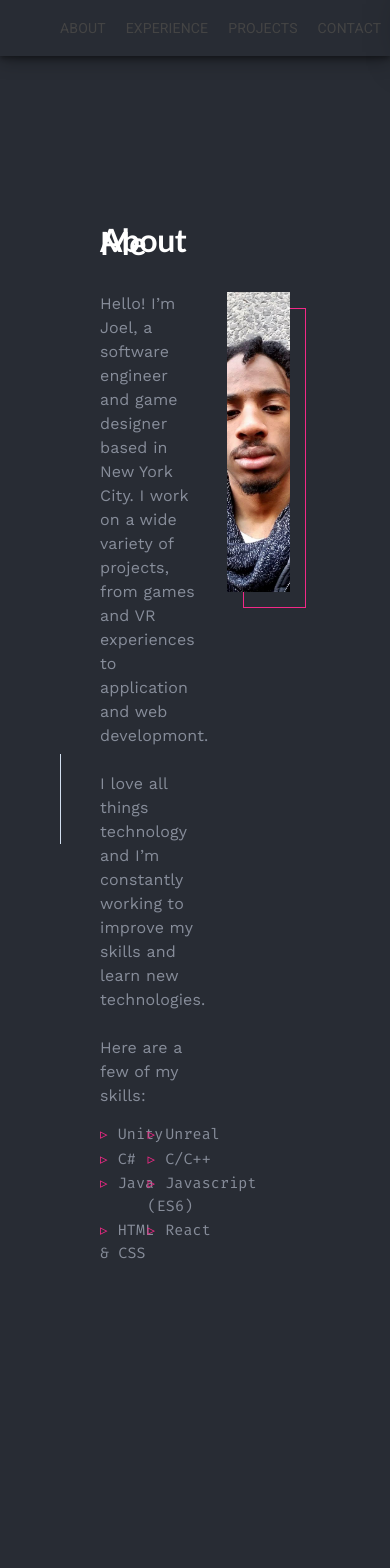
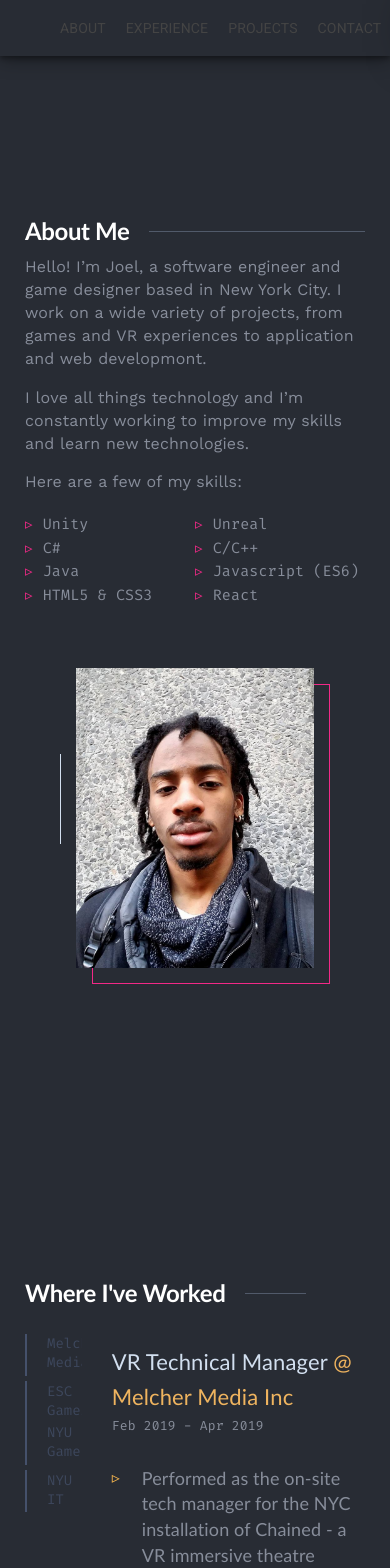
Before and after one commit to Joelforr/v3, a React (Create React App) app: page / in a window 390 px wide. Shown: the top 1568 px of the page. Built offline with nearby package versions, Linux system fonts and the light colour scheme; a web font is replaced by a local one.

Commit message:
Updated "About Section" to be mobile responsive

```diff
--- a/package.json
+++ b/package.json
@@ -5,6 +5,7 @@
   "dependencies": {
     "@material-ui/core": "^4.0.2",
     "classnames": "^2.2.6",
+    "node-sass": "^4.12.0",
     "prop-types": "^15.7.2",
     "react": "^16.8.6",
     "react-dom": "^16.8.6",
--- a/src/About.css
+++ b/src/About.scss
@@ -1,3 +1,40 @@
+.flex-wrapper {
+  justify-content: space-between;
+  align-items: flex-start;
+
+  @media (max-width: 768px) {
+    display: block;
+  }
+
+  @media (min-width: 769px) {
+    display: flex;
+  }
+}
+
+.left-flex {
+  max-width: 480px;
+
+  @media (max-width: 768px) {
+    width: 100%;
+  }
+
+  @media (min-width: 769px) {
+    width: 60%;
+  }
+}
+
+.right-flex {
+  max-width: 480px;
+
+  @media (max-width: 768px) {
+    width: 100%;
+  }
+
+  @media (min-width: 769px) {
+    width: 60%;
+  }
+}
+
 .bio {
   font-family: "Work Sans", "Calibri", -apple-system, "Roboto" !important;
   font-size: 16px !important;
@@ -20,6 +57,15 @@
 .picture-container {
   position: relative;
   max-width: 300px;
+  width: 40%;
+
+  @media (max-width: 480px) {
+    width: 70%;
+  }
+
+  @media (max-width: 768px) {
+    margin: 60px auto 0px;
+  }
 }
 
 .picture-container .im {
--- a/src/App.js
+++ b/src/App.js
@@ -28,10 +28,23 @@ const styles = theme => ({
   },
   toolbar: theme.mixins.toolbar,
   body: {
-    padding: "0 150px",
+    width: "100%",
+    margin: "0 auto",
 
-    "@media (max-width: 62.5em)": {
+    "@media only screen and (max-width: 480px)": {
+      padding: "0 25px"
+    },
+
+    "@media only screen and (min-width: 481px)": {
+      padding: "0 50px"
+    },
+
+    "@media only screen and (min-width: 769px)": {
       padding: "0 100px"
+    },
+
+    "@media only screen and (min-width: 1001px)": {
+      padding: "0 150px"
     }
   },
   footer: {}
--- a/src/Content.css
+++ b/src/Content.scss
@@ -13,14 +13,20 @@
 }
 
 .h3 {
+  position: relative;
+  display: flex;
+  align-items: center;
   font-family: Calibri, "Work Sans", Roboto, " Helvetica ", " Arial ",
     sans-serif;
   font-weight: 600;
   font-size: 32px;
   line-height: 0.1em;
   letter-spacing: -0.01562em;
+  white-space: nowrap;
 
-  display: flex;
+  @media (max-width: 768px) {
+    font-size: 24px;
+  }
 }
 .h3::after {
   content: "";
@@ -31,6 +37,10 @@
 
   background-color: #515a6a;
   line-height: 0.1em;
+
+  @media (max-width: 768px) {
+    width: 100%;
+  }
 }
 
 .h4 {
@@ -61,3 +71,27 @@
   min-height: 70px;
   padding: 15px;
 }
+
+@media (max-width: 480px) {
+  .hide-phone {
+    display: none;
+  }
+}
+
+@media (min-width: 481px), (max-width: 768px) {
+  .hide-small-tablets {
+    display: none;
+  }
+}
+
+@media (min-width: 769px), (max-width: 1000px) {
+  .hide-large-tablets {
+    display: none;
+  }
+}
+
+@media (min-width: 1001) {
+  .hide-desktop {
+    display: none;
+  }
+}
--- a/src/components/projectInfo.js
+++ b/src/components/projectInfo.js
@@ -1,7 +1,7 @@
 import React, { Component } from "react";
 import PropTypes from "prop-types";
 
-import "../Content.css";
+import "../Content.scss";
 import "../projectinfo.css";
 
 import { withStyles } from "@material-ui/core/styles";
--- a/src/containers/About.js
+++ b/src/containers/About.js
@@ -1,8 +1,8 @@
 import React, { Component } from "react";
 import PropTypes from "prop-types";
 
-import "../Content.css";
-import "../About.css";
+import "../Content.scss";
+import "../About.scss";
 
 import { SvgImage } from "../components/svgImg.js";
 
@@ -10,6 +10,8 @@ import { withStyles } from "@material-ui/core/styles";
 
 import Grid from "@material-ui/core/Grid";
 import Typography from "@material-ui/core/Typography";
+import { relative } from "path";
+import { template } from "@babel/core";
 
 const styles = theme => ({});
 
@@ -20,50 +22,42 @@ class About extends Component {
     return (
       <React.Fragment>
         <div id="about" className="section-wrapper-a">
-          <Grid container spacing={2}>
-            <Grid item xs="6">
           <h3 className="h3">About Me</h3>
-            </Grid>
-            <Grid container item xs="12" justify="space-between">
-              <Grid container item xs="6">
-                <Grid item xs="12">
-                  <Typography className="b1 bio">
+          <div className="flex-wrapper">
+            <div className="left-flex">
+              <div className="b1 bio">
+                <p>
                   Hello! I’m Joel, a software engineer and game designer based
                   in New York City. I work on a wide variety of projects, from
                   games and VR experiences to application and web developmont.
-                    <br /> <br />
+                </p>
+                <p>
                   I love all things technology and I’m constantly working to
                   improve my skills and learn new technologies.
-                    <br /> <br />
-                    Here are a few of my skills:
-                  </Typography>
-                </Grid>
-                <Grid item xs="6">
-                  <Typography className="skill">Unity</Typography>
-                </Grid>
-                <Grid item xs="6">
-                  <Typography className="skill">Unreal</Typography>
-                </Grid>
-                <Grid item xs="6">
-                  <Typography className="skill">C#</Typography>
-                </Grid>
-                <Grid item xs="6">
-                  <Typography className="skill">C/C++</Typography>
-                </Grid>
-                <Grid item xs="6">
-                  <Typography className="skill">Java</Typography>
-                </Grid>
-                <Grid item xs="6">
-                  <Typography className="skill">Javascript (ES6)</Typography>
-                </Grid>
-                <Grid item xs="6">
-                  <Typography className="skill">HTML & CSS</Typography>
-                </Grid>
-                <Grid item xs="6">
-                  <Typography className="skill">React</Typography>
-                </Grid>
-              </Grid>
-              <Grid item xs="4">
+                </p>
+                <p>Here are a few of my skills:</p>
+              </div>
+
+              <ul
+                style={{
+                  display: "grid",
+                  gridTemplateColumns: "repeat(2,minmax(140px,200px))",
+                  marginTop: "20px",
+                  listStyle: "none",
+                  padding: "0px"
+                }}
+              >
+                <li className="skill">Unity</li>
+                <li className="skill">Unreal</li>
+                <li className="skill">C#</li>
+                <li className="skill">C/C++</li>
+                <li className="skill">Java</li>
+                <li className="skill">Javascript (ES6)</li>
+                <li className="skill">HTML5 & CSS3</li>
+                <li className="skill">React</li>
+              </ul>
+            </div>
+
             <div className="picture-container">
               <div className="im">
                 <SvgImage
@@ -72,9 +66,7 @@ class About extends Component {
                 ></SvgImage>
               </div>
             </div>
-              </Grid>
-            </Grid>
-          </Grid>
+          </div>
         </div>
       </React.Fragment>
     );
--- a/src/containers/Contact.js
+++ b/src/containers/Contact.js
@@ -1,7 +1,7 @@
 import React, { Component } from "react";
 import PropTypes from "prop-types";
 
-import "../Content.css";
+import "../Content.scss";
 import "../Contact.css";
 
 import { FloodButton } from "../components/floodbutton.js";
--- a/src/containers/Experience.js
+++ b/src/containers/Experience.js
@@ -1,7 +1,7 @@
 import React, { Component } from "react";
 import PropTypes from "prop-types";
 
-import "../Content.css";
+import "../Content.scss";
 import "../Experience.css";
 
 import data from "../data/workHistory.json";
--- a/src/containers/Projects.js
+++ b/src/containers/Projects.js
@@ -1,7 +1,7 @@
 import React, { Component } from "react";
 import PropTypes from "prop-types";
 
-import "../Content.css";
+import "../Content.scss";
 import "../Projects.css";
 
 import data from "../data/projects.json";
```
Also changed, not shown: 1 other file (tests, documents, lock files or other folders). Lines whose indentation alone changed are shown as unchanged.
